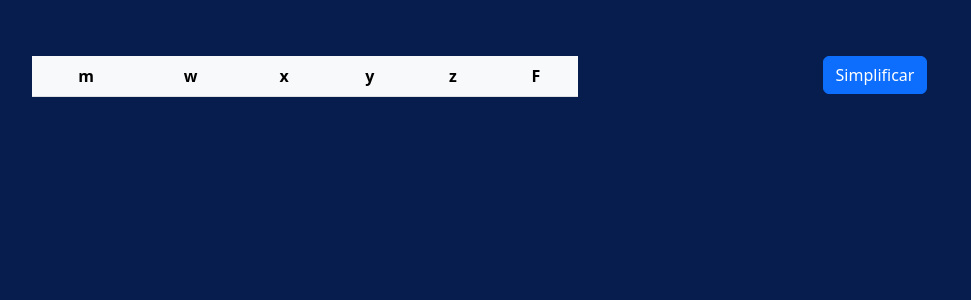
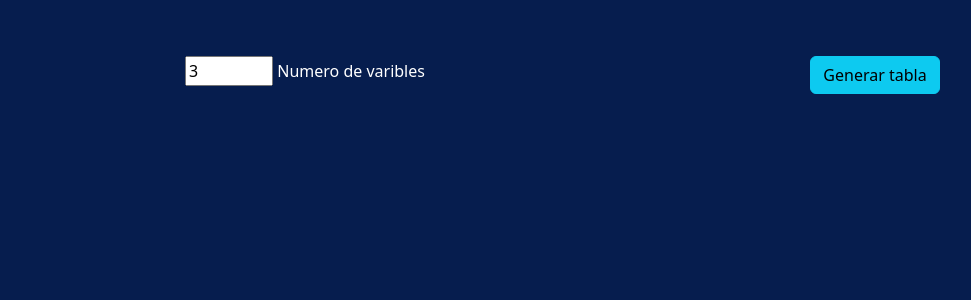
Before and after one commit to LuisAl2589/SimpQuine, a PHP site: page / in a window 1280 px wide. Shown: the part 99-399 px from the top of the page, without its empty margins (50-1021 px from the left). Run offline with PHP 8.4, Linux system fonts and the light colour scheme; lists and menus that the app fills with data are empty.

Commit message:
nvariables php

```diff
--- a/index.php
+++ b/index.php
@@ -39,15 +39,22 @@
     <div class="container text-center">
         <div class="row">
             <div class="col col-lg-6">
+                <input id="nVariables" type="number" min="3" max="13" value="3"> Numero de varibles</input>
+            </div>
+            <div class="col col-lg-6">
+                <button type="button" class="btn btn-info" onclick="generarTabla()">Generar tabla</button>
+            </div>
+
+        </div>
+        <br><br>
+        <div class="row">
+
+            <br><br>
+            <div class="col col-lg-6">
                 <table class="table table-dark table-hover">
                     <thead>
-                        <tr class="table-light">
-                            <th>m</th>
-                            <th>w</th>
-                            <th>x</th>
-                            <th>y</th>
-                            <th>z</th>
-                            <th>F</th>
+                        <tr id="cabeza" class="table-light">
+
                         </tr>
                     </thead>
                     <tbody id="tabla">
@@ -57,11 +64,16 @@
             </div>
             <div class="col col-lg-6">
 
+                <div id="simp">
 
-                <button type="button" class="btn btn-primary" onclick="simplificar()">Simplificar</button>
+                </div>
+
                 <br><br>
                 <div id="resultado">
+
                 </div>
+
+
             </div>
 
         </div>
```
